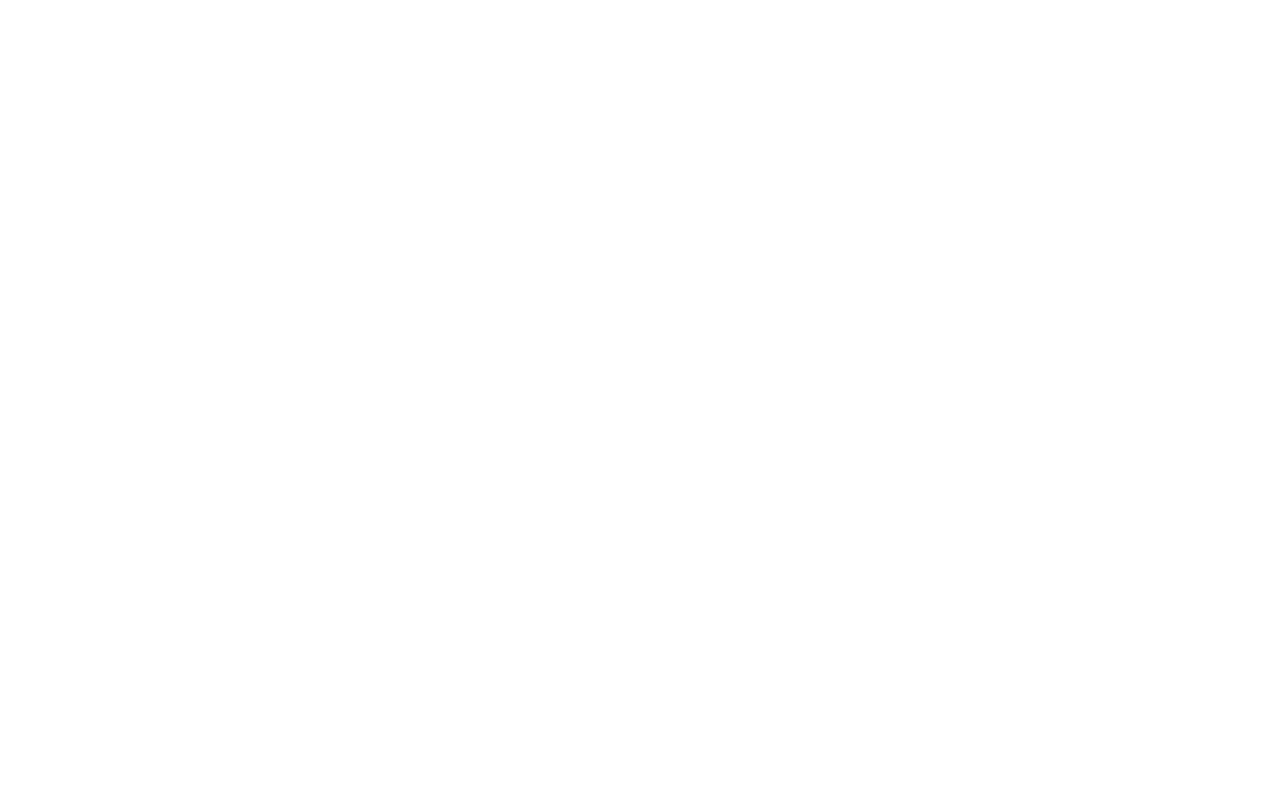
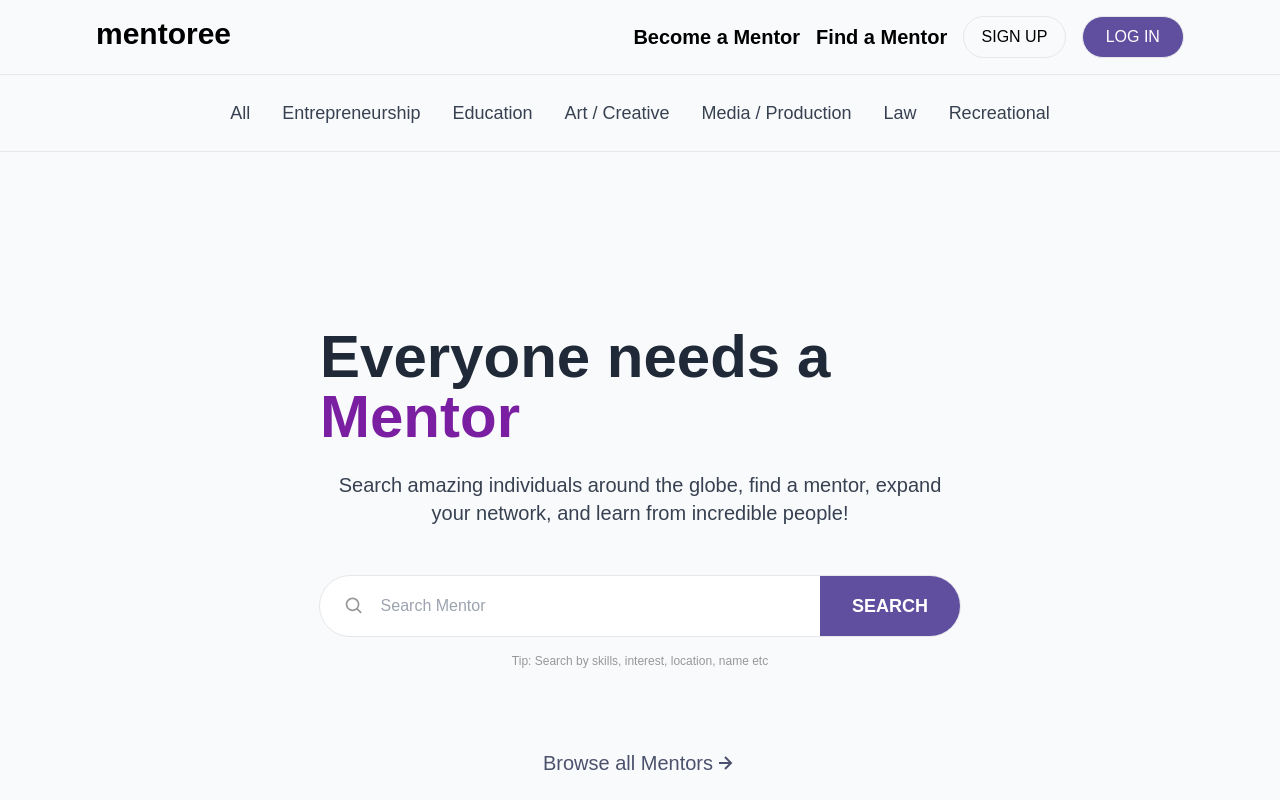
Before and after one commit to dishantzaveri/SIH-TeamEnemiesOfSyntaxx, a React (Create React App) app in the folder frontend/: page / in a window 1280 px wide. Before the commit this address had no page. Shown: the top 800 px of the page. Built offline with nearby package versions, Linux system fonts and the light colour scheme; what ipfs-http-client would draw is missing.

Commit message:
Added Home Screen

```diff
--- a/frontend/src/App.js
+++ b/frontend/src/App.js
@@ -10,11 +10,13 @@
 import Account from "./pages/Account";
 import "./static/css/login.css";
 import { UploadDocs } from "./pages/UploadDocs";
+import Home from "./pages/Home";
 
 function App() {
   return (
     <Router>
       <Routes>
+        <Route path="/" element={<Home />} />
         <Route path="/loginMentee" element={<LoginMentee />} />
         <Route path="/registerMentor" element={<RegisterMentor />} />
         <Route path="/loginMentor" element={<LoginMentor />} />
--- a/frontend/src/index.css
+++ b/frontend/src/index.css
@@ -2,16 +2,9 @@
 @tailwind components;
 @tailwind utilities;
 
+@import url('https://fonts.googleapis.com/css2?family=Poppins:wght@200;300;400;500;600;700;800&display=swap');
+
 body {
   margin: 0;
-  font-family: -apple-system, BlinkMacSystemFont, 'Segoe UI', 'Roboto', 'Oxygen',
-    'Ubuntu', 'Cantarell', 'Fira Sans', 'Droid Sans', 'Helvetica Neue',
-    sans-serif;
-  -webkit-font-smoothing: antialiased;
-  -moz-osx-font-smoothing: grayscale;
+  font-family: 'Poppins', sans-serif;
 }
-
-code {
-  font-family: source-code-pro, Menlo, Monaco, Consolas, 'Courier New',
-    monospace;
-}
--- /dev/null
+++ b/frontend/src/pages/Home.jsx
@@ -0,0 +1,80 @@
+import React from 'react'
+import { Link } from 'react-router-dom'
+import { BiSearch, BiRightArrowAlt } from "react-icons/bi";
+
+const Header = () => {
+  return (
+    <div className='px-24 py-4 flex justify-between border-b'>
+      <Link className='font-bold text-3xl' to="/">mentoree</Link>
+      <div className="flex gap-4 items-center">
+        <Link className='font-semibold text-xl' to='/registermentor'>Become a Mentor</Link>
+        <Link className='font-semibold text-xl' to='/registermentor'>Find a Mentor</Link>
+        <Link to='/registermentee'>
+          <button className='uppercase rounded-full border w-[8vw] py-2 hover:bg-purple-gray-600 hover:text-white transition-all duration-150'>
+            Sign Up
+          </button>
+        </Link>
+        <Link to='/loginmentee'>
+          <button className='uppercase rounded-full border w-[8vw] py-2 hover:bg-inherit hover:text-inherit bg-purple-gray-600 text-white transition-all duration-150'>
+            Log in
+          </button>
+        </Link>
+      </div>
+    </div>
+  )
+}
+
+const Categories = () => {
+  return (
+    <div className='px-24 py-6 flex justify-center gap-8 border-b'>
+      <h1 className='text-lg text-gray-700'>All</h1>
+      <h1 className='text-lg text-gray-700'>Entrepreneurship</h1>
+      <h1 className='text-lg text-gray-700'>Education</h1>
+      <h1 className='text-lg text-gray-700'>Art / Creative</h1>
+      <h1 className='text-lg text-gray-700'>Media / Production</h1>
+      <h1 className='text-lg text-gray-700'>Law</h1>
+      <h1 className='text-lg text-gray-700'>Recreational</h1>
+    </div>
+  )
+}
+
+const Section1 = () => {
+  return (
+    <div className='h-screen w-full flex justify-center items-center'>
+      <div className="flex flex-col items-center w-[50vw]">
+        <h1 className='text-6xl font-semibold text-gray-800'>Everyone needs a <span className='text-purple-gray-700'>Mentor</span></h1>
+        <h1 className='text-center text-xl text-gray-700 mt-6'>Search amazing individuals around the globe, find a mentor, expand your network, and learn from incredible people!</h1>
+        <div className="flex items-center border rounded-full w-full bg-white text-gray-700 mt-12 box-content">
+          <BiSearch className='mr-4 ml-6 text-3xl text-greha-1' />
+          <input className='focus:outline-0 bg-inherit w-full' type="text" placeholder='Search Mentor' />
+          <div className="h-full px-8 py-4 bg-purple-gray-600 rounded-r-full cursor-pointer">
+            <h1 className='text-white text-lg font-bold uppercase'>Search</h1>
+          </div>
+        </div>
+        <h1 className='text-xs text-greha-1 mt-4'>Tip: Search by skills, interest, location, name etc</h1>
+        <h1 className='flex items-center text-xl mt-20 text-greha-3 hover:text-purple-gray-700 transition-all duration-300 cursor-pointer'>Browse all Mentors <BiRightArrowAlt className='text-2xl' /></h1>
+      </div>
+    </div>
+  )
+}
+
+const Footer = () => {
+  return (
+    <div className='px-24 py-8 border-t'>
+      <h1>Copyrights ©  2022 All Rights Reserved</h1>
+    </div>
+  )
+}
+
+const Home = () => {
+  return (
+    <div className='bg-gray-50'>
+      <Header />
+      <Categories />
+      <Section1 />
+      <Footer />
+    </div>
+  )
+}
+
+export default Home
```
Also changed, not shown: 2 other files (tests, documents, lock files or other folders).
